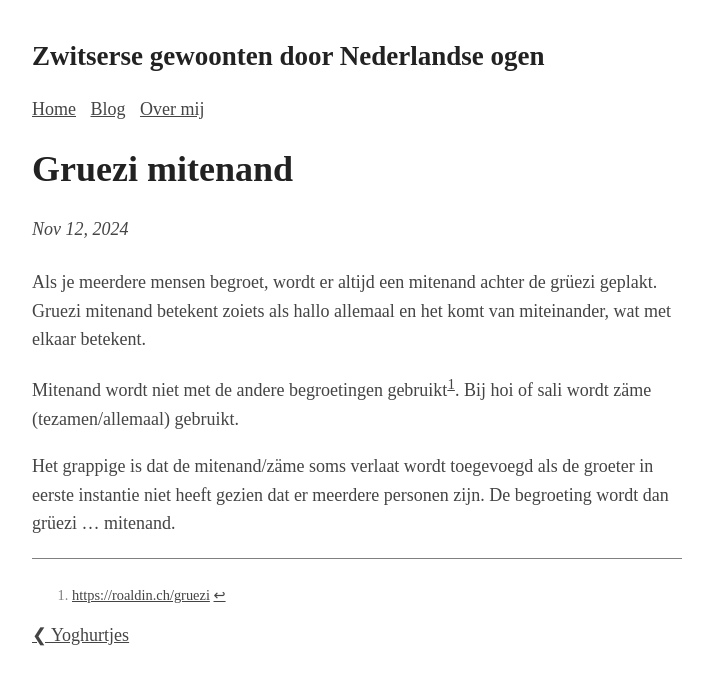
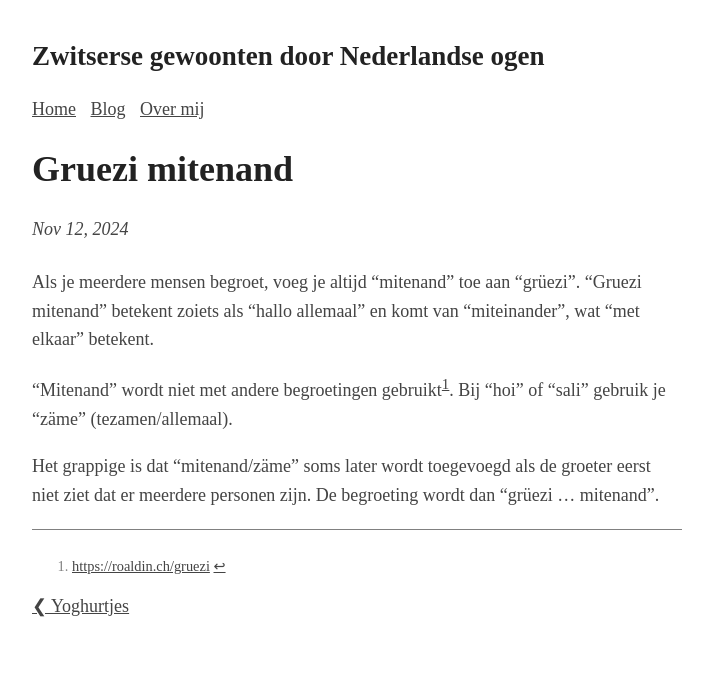
Before and after one commit to Roald87/roaldin.ch, a Jekyll site: the page built from _posts/2024-11-12-gruezi-mitenand.md, in a window 1280 px wide. Shown: the top 685 px of the page, without its empty margins (283-996 px from the left). Built offline with Jekyll 4.4.1, drawn with Linux system fonts in a browser that asks for light colours; comment, search, counter and statistics services are not loaded.

Commit message:
Spellcheck by ChatGPT

```diff
--- a/_posts/2024-11-12-gruezi-mitenand.md
+++ b/_posts/2024-11-12-gruezi-mitenand.md
@@ -4,10 +4,10 @@ title: Gruezi mitenand
 image:
 ---
 
-Als je meerdere mensen begroet, wordt er altijd een mitenand achter de grüezi geplakt. Gruezi mitenand betekent zoiets als hallo allemaal en het komt van miteinander, wat met elkaar betekent.
+Als je meerdere mensen begroet, voeg je altijd "mitenand" toe aan "grüezi". "Gruezi mitenand" betekent zoiets als "hallo allemaal" en komt van "miteinander", wat "met elkaar" betekent.
 
-Mitenand wordt niet met de andere begroetingen gebruikt[^1]. Bij hoi of sali wordt zäme (tezamen/allemaal) gebruikt.
+"Mitenand" wordt niet met andere begroetingen gebruikt[^1]. Bij "hoi" of "sali" gebruik je "zäme" (tezamen/allemaal).
 
-Het grappige is dat de mitenand/zäme soms verlaat wordt toegevoegd als de groeter in eerste instantie niet heeft gezien dat er meerdere personen zijn. De begroeting wordt dan grüezi ... mitenand.
+Het grappige is dat "mitenand/zäme" soms later wordt toegevoegd als de groeter eerst niet ziet dat er meerdere personen zijn. De begroeting wordt dan "grüezi ... mitenand".
 
 [^1]: <https://roaldin.ch/gruezi>
```
